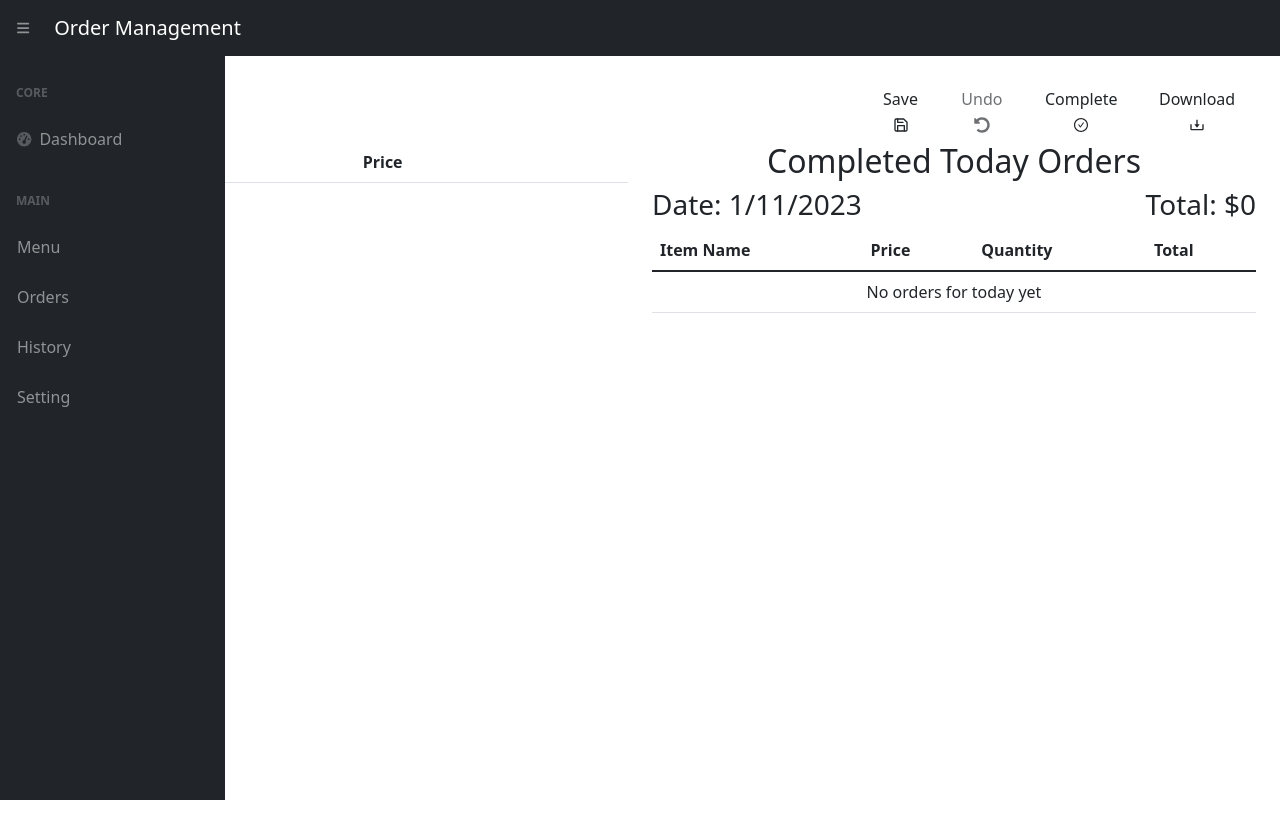
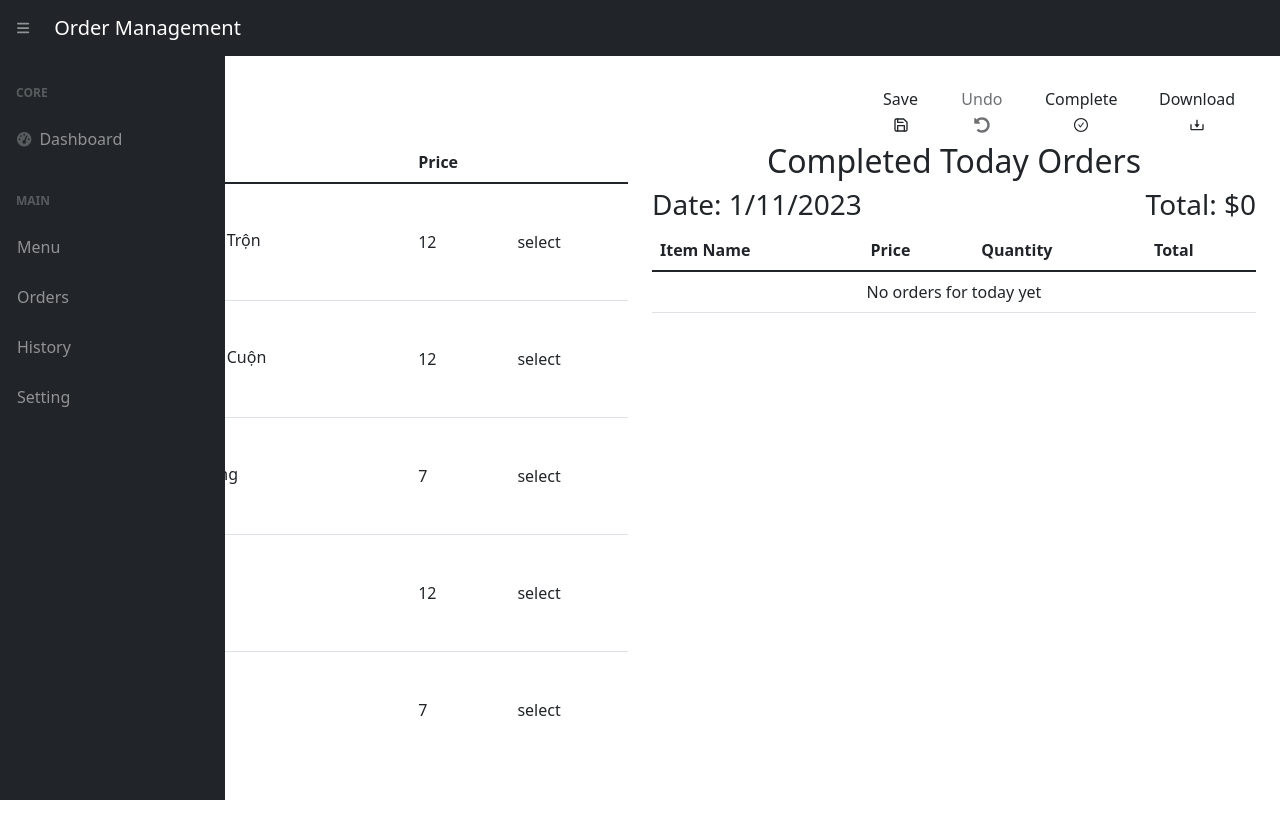
Before and after one commit to dnthem/order_management_backend, a React (Vite) app: page / in a window 1280 px wide. Shown: the top 838 px of the page. Built offline with nearby package versions, Linux system fonts and the light colour scheme.

Commit message:
database changes

```diff
--- a/src/indexedDB/indexedDB.js
+++ b/src/indexedDB/indexedDB.js
@@ -15,10 +15,10 @@ indexedDBController.createDB = function (dbName, version = undefined) {
     request.onupgradeneeded = (event) => {
       const db = event.target.result;
       const menu = db.createObjectStore("Menu", { keyPath: "id", autoIncrement: true });
-      const order = db.createObjectStore("Orders", { keyPath: "Date" });
-      const income = db.createObjectStore("Income", { keyPath: "Date" });
+      db.createObjectStore("Orders", { keyPath: "Date" });
+      db.createObjectStore("Income", { keyPath: "Date" });
 
-      // sampleData['Menu'].forEach(e => menu.add(e))
+      sampleData['Menu'].forEach(e => menu.add(e))
       // sampleData['Orders'].forEach(e => order.add(e))
       // sampleData['Income'].forEach(e => income.add(e))
     };
@@ -124,8 +124,6 @@ indexedDBController.deleteAllRecord = function (db, store) {
   })
 }
 
-
-
 indexedDBController.updateARecord = function (db, store, newVal) {
     return new Promise((res, rej) => {
         const trans = db.transaction(store, 'readwrite');
--- a/src/indexedDB/sampleData.js
+++ b/src/indexedDB/sampleData.js
@@ -1,52 +1,52 @@
 const sampleData = {
     Menu: [
       {
-        Title: "Banh Trang Tron",
+        Title: "Bánh Tráng Trộn",
         Price: 12,
         Content: undefined,
         Photo: undefined,
-        Count: 12,
-        DateAdded: "Fri Jan 06 2023 17:23:39 GMT-0800 (Pacific Standard Time)",
+        Count: 0,
+        DateAdded:  new Date() .toLocaleDateString("en-us"),
       },
       {
-        Title: "Banh Trang Nuong",
+        Title: "Bánh Tráng Cuộn",
         Price: 12,
         Content: undefined,
         Photo: undefined,
-        Count: 5,
-        DateAdded: "Fri Jan 06 2023 15:22:00 GMT-0800 (Pacific Standard Time)",
+        Count: 0,
+        DateAdded:  new Date() .toLocaleDateString("en-us"),
       },
       {
         Title: "Trứng Nướng",
-        Price: 12,
+        Price: 7,
         Content: undefined,
         Photo: undefined,
-        Count: 7,
-        DateAdded: "Fri Jan 07 2023 15:22:00 GMT-0800 (Pacific Standard Time)",
+        Count: 0,
+        DateAdded: new Date() .toLocaleDateString("en-us"),
       },
       {
         Title: "Bắp Xào",
         Price: 12,
         Content: undefined,
         Photo: undefined,
-        Count: 5,
-        DateAdded: "Fri Jan 07 2023 15:22:00 GMT-0800 (Pacific Standard Time)",
+        Count: 0,
+        DateAdded:  new Date() .toLocaleDateString("en-us"),
       },
       {
-        Title: "Xôi Phá Lấu",
+        Title: "Sữa Bắp",
+        Price: 7,
+        Content: undefined,
+        Photo: undefined,
+        Count: 0,
+        DateAdded:  new Date() .toLocaleDateString("en-us"),
+      },
+      {
+        Title: "Xôi Xá Xíu",
         Price: 12,
         Content: undefined,
         Photo: undefined,
-        Count: 20,
-        DateAdded: "Fri Jan 07 2023 12:22:00 GMT-0800 (Pacific Standard Time)",
-      },
-      {
-        Title: "Tàu Hũ",
-        Price: 12,
-        Content: undefined,
-        Photo: undefined,
-        Count: 15,
-        DateAdded: "Fri Jan 07 2023 01:22:00 GMT-0800 (Pacific Standard Time)",
+        Count: 0,
+        DateAdded:  new Date() .toLocaleDateString("en-us"),
       },
     ],
     Orders: [
```
